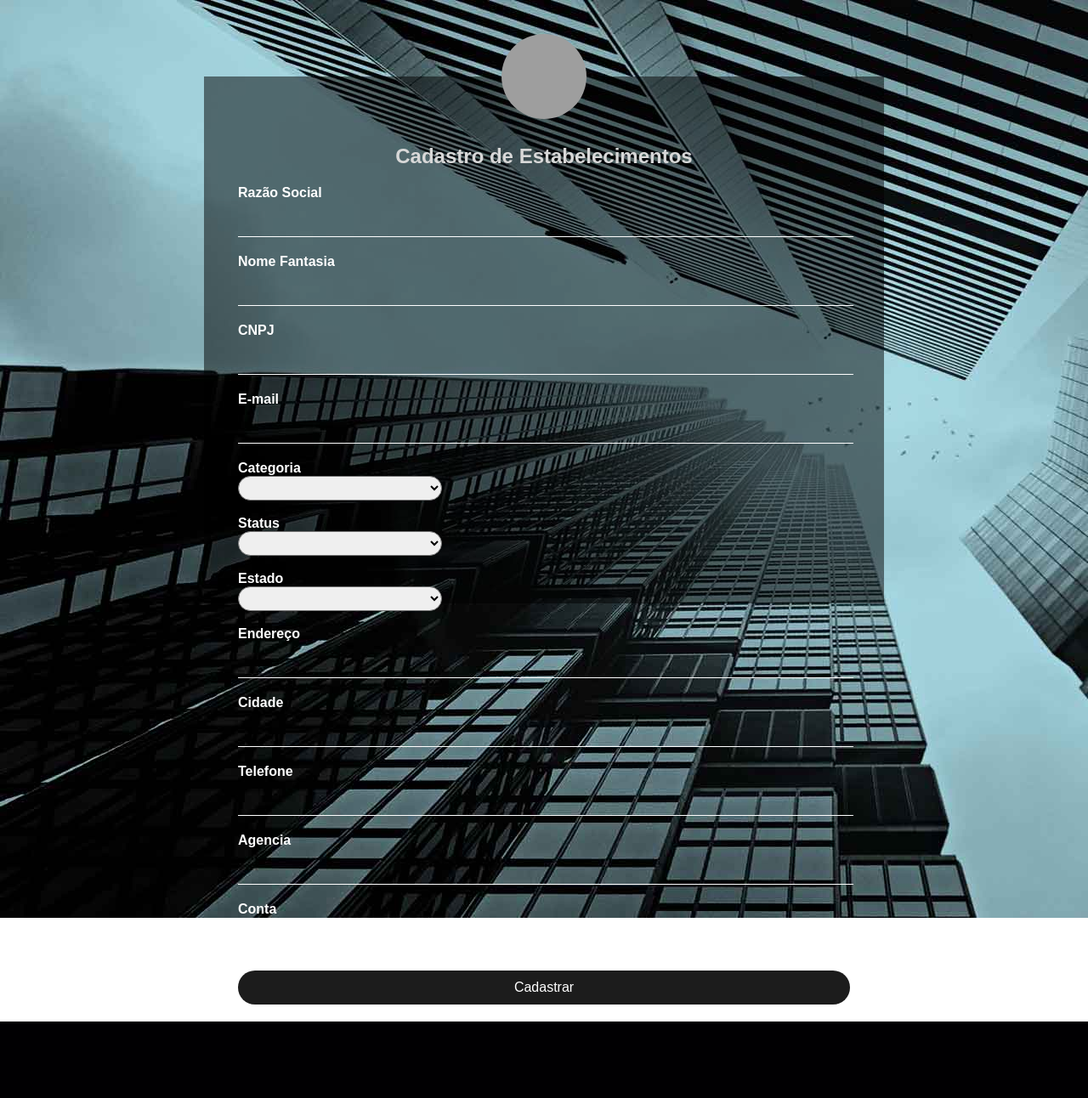
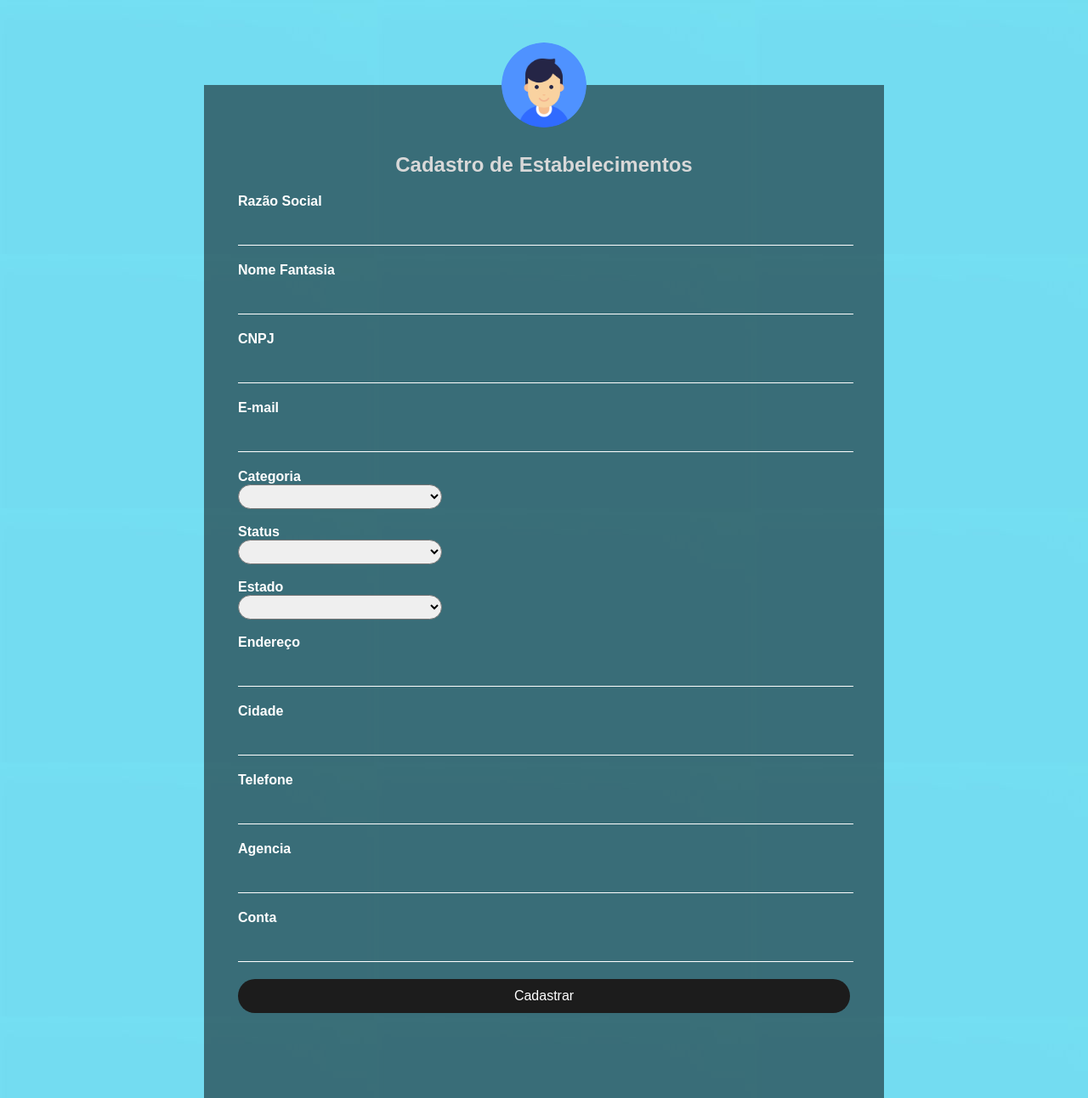
Before and after one commit to ticollapse/FiT-CARD, a PHP site: page / in a window 1280 px wide. Shown: the whole page at 85% size. Before the commit the page ends 1202 px from the top, so only its background shows below. Run offline with PHP 8.4, Linux system fonts and the light colour scheme; data comes from the database, SQL or seed files in the repository; grey boxes are pictures that could not be loaded.

Commit message:
FitCard
Arquivos Corretos

```diff
--- a/www/script.js
+++ b/www/script.js
@@ -44,7 +44,6 @@ function sendEstabelecimento(){
 	var arrayCategoria = document.getElementById("categoria").options;
 	var posicaoCategoria = document.getElementById("categoria").selectedIndex;
 	var nomeCategoria = arrayCategoria[posicaoCategoria].text;
-	alert( nomeCategoria);
 
 	//Concatena a mensagem
 	var dataString = 'razaoSocial=' + razaoSocial  + '&nomeFantasia=' + nomeFantasia+ '&cnpj=' + cnpj + '&email=' + email + '&endereco=' + endereco + '&estado='
@@ -52,7 +51,7 @@ function sendEstabelecimento(){
 
 	// Verifica se os campos foram preenchidos
 	if ( (razaoSocial == '' || cnpj == '') || (  (nomeCategoria == 'Supermercado')&&(razaoSocial == '' || cnpj == '' || telefone == '')   )   ) {
-	alert("Por Favor Preencha todos os campos"+dataString);
+	alert("Por Favor Preencha todos os campos");
 	}
 	else
 	{
@@ -65,11 +64,12 @@ function sendEstabelecimento(){
 			//Mensagem
 			data: dataString,
 
-			cache: false,
-			success: function(html) {
-				alert(html);
-			}
+			cache: false
+
+
 		});
+		alert("Estabelecimento Cadastrado !")
+
 	}
 	return false;
 }
--- a/www/style.css
+++ b/www/style.css
@@ -17,17 +17,18 @@ body{
 margin: 0;
 padding: 0;
 background-size: cover;
-background: url("bg4.jpg") no-repeat;
+background: url("bg4.jpg");
 font-family: sans-serif;
 }
 
 .cadEstabelecimento{
-	position: absolute;
+	position: relative;
 	top: 50%;
 	left: 50%;
-	transform: translate(-50%,-50%);
+	margin-top:100px;
+	transform: translate(-50%,0%);
 	width: 800px;
-	height: 620px;
+	height: auto;
 	padding: 80px 40px;
 	box-sizing: border-box;
 	background: rgba(0,0,0,.5);
```
Also changed, not shown: www/bg4.jpg, www/user.png (added), 1 other file.
